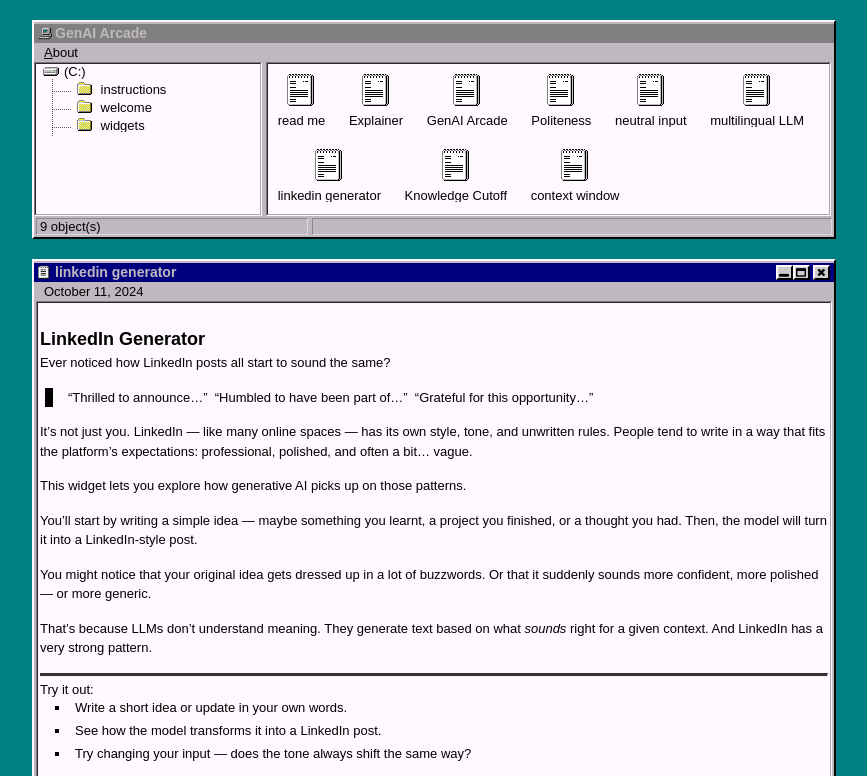
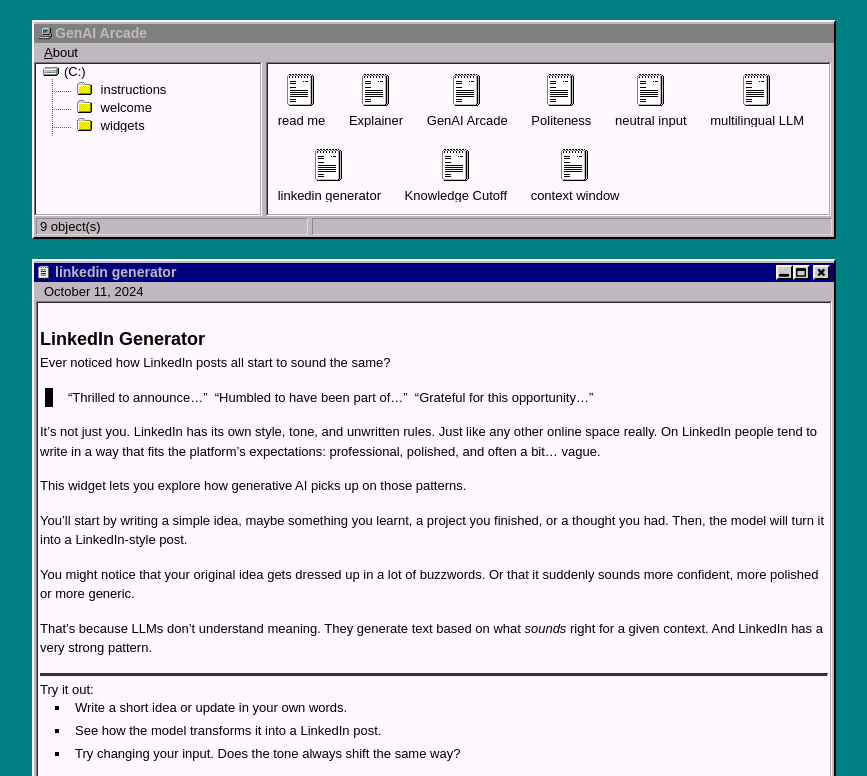
Before and after one commit to QUT-GenAI-Lab/genai-arcade, a Jekyll site: the page built from _posts/2024-10-11-linkedin-generator.markdown, in a window 1280 px wide, cut to the strip 0-776 px from the top of the page. Shown: the whole strip, without its empty margins (206-1073 px from the left). Built offline with Jekyll 4.4.1, drawn with Linux system fonts in a browser that asks for light colours.

Commit message:
text update 2024-10-11-linkedin-generator.markdown

```diff
--- a/_posts/2024-10-11-linkedin-generator.markdown
+++ b/_posts/2024-10-11-linkedin-generator.markdown
@@ -12,13 +12,13 @@
 > “Humbled to have been part of…”
 > “Grateful for this opportunity…”
 
-It’s not just you. LinkedIn — like many online spaces — has its own style, tone, and unwritten rules. People tend to write in a way that fits the platform’s expectations: professional, polished, and often a bit… vague.
+It’s not just you. LinkedIn has its own style, tone, and unwritten rules. Just like any other online space really. On LinkedIn people tend to write in a way that fits the platform’s expectations: professional, polished, and often a bit… vague.
 
 This widget lets you explore how generative AI picks up on those patterns.
 
-You’ll start by writing a simple idea — maybe something you learnt, a project you finished, or a thought you had. Then, the model will turn it into a LinkedIn-style post.
+You’ll start by writing a simple idea, maybe something you learnt, a project you finished, or a thought you had. Then, the model will turn it into a LinkedIn-style post.
 
-You might notice that your original idea gets dressed up in a lot of buzzwords. Or that it suddenly sounds more confident, more polished — or more generic.
+You might notice that your original idea gets dressed up in a lot of buzzwords. Or that it suddenly sounds more confident, more polished or more generic.
 
 That’s because LLMs don’t understand meaning. They generate text based on what *sounds* right for a given context. And LinkedIn has a very strong pattern.
 
@@ -27,7 +27,7 @@
 #### Try it out:
 - Write a short idea or update in your own words.
 - See how the model transforms it into a LinkedIn post.
-- Try changing your input — does the tone always shift the same way?
+- Try changing your input. Does the tone always shift the same way?
 
 <iframe
 	src="https://willsh1997-linkedin-generator.hf.space"
@@ -41,13 +41,13 @@
 ### Questions to Think About:
 - How did the tone or message change in the LinkedIn version?
 - Did it feel more professional? More vague? More confident?
-- What parts of your original idea got lost — or exaggerated?
+- What parts of your original idea got lost or exaggerated?
 
 ---
 
 ### So What?
 
-This widget shows how LLMs are great at mimicking tone and style — especially in spaces where people write in predictable ways.
+This widget shows how LLMs are great at mimicking tone and style, especially in spaces where people write in predictable ways.
 
 That makes them useful for:
 - Drafting content that fits a specific platform or audience
@@ -62,4 +62,4 @@
 #### What do you think?
 - When is it helpful to sound “LinkedIn-y”? When is it not?
 - What does this say about how we communicate online?
-- Can AI help us write better — or just more of the same?
+- Can AI help us write better or just more of the same?
```
